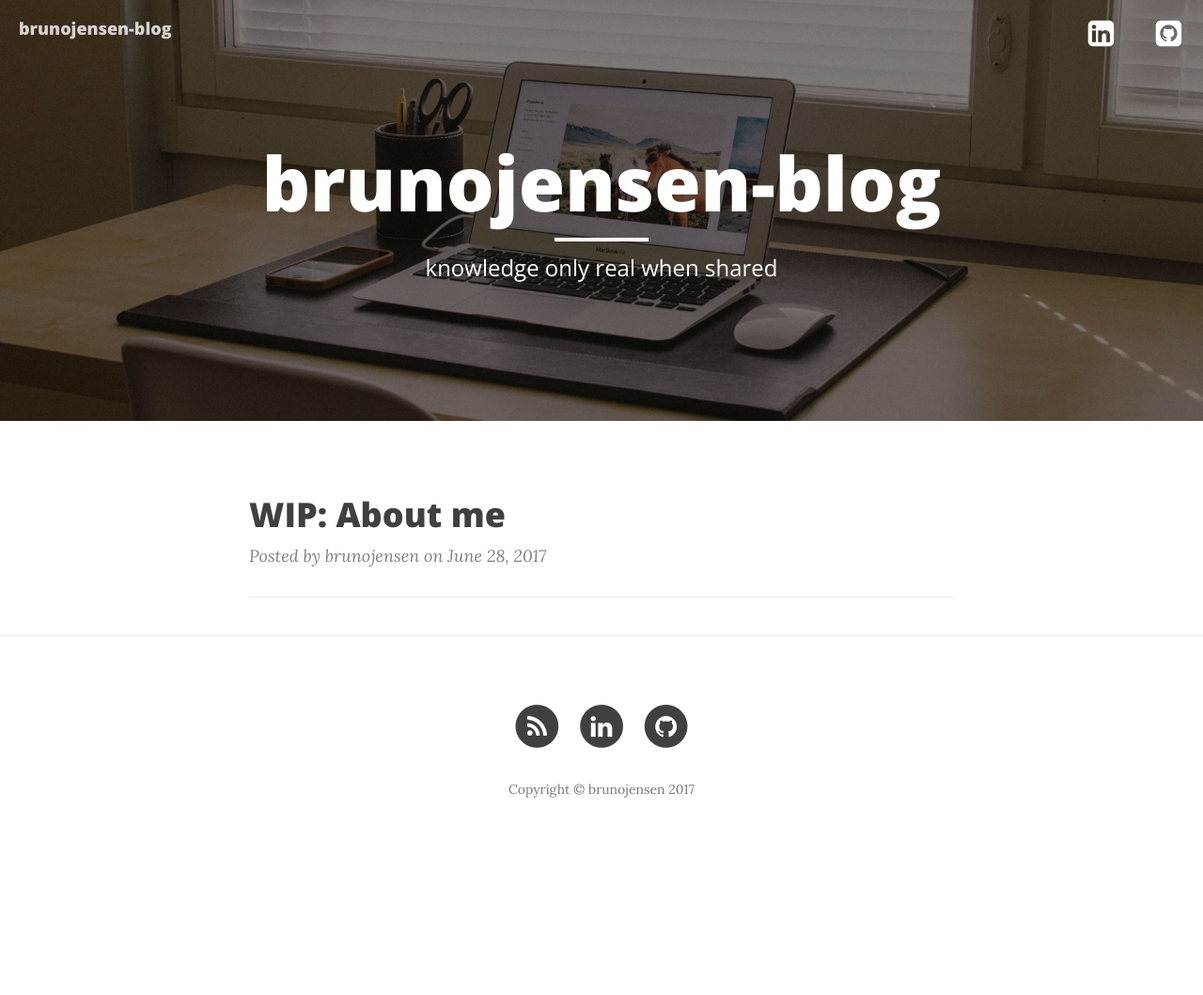
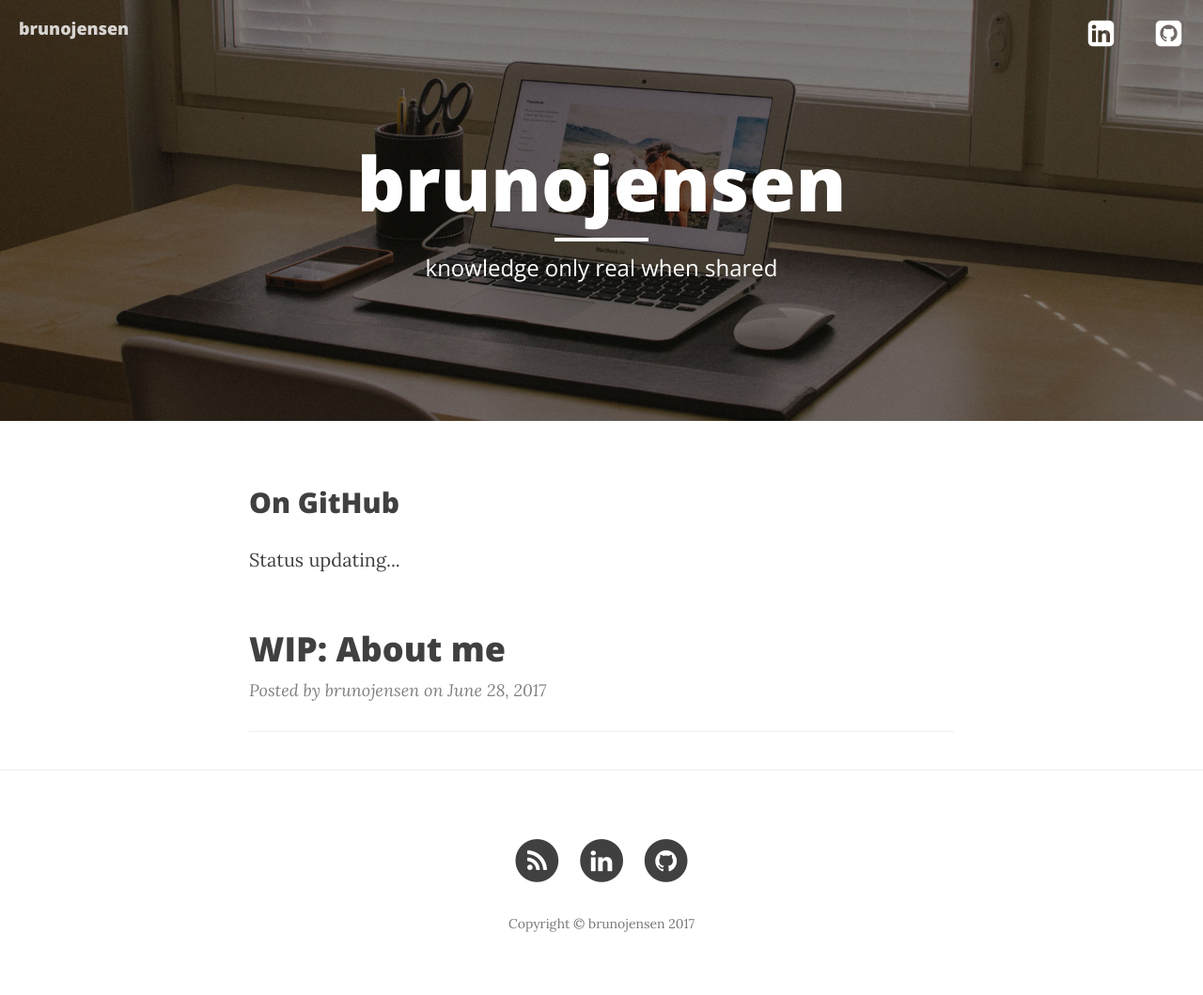
Before and after one commit to the-unknown-developer-podcast/the-unknown-developer-podcast.github.com, a Jekyll site: the page built from index.html, in a window 1280 px wide. Shown: the whole page at 94% size. Built offline with Jekyll 4.4.1, drawn with Linux system fonts in a browser that asks for light colours; nearby versions of some CDN libraries; the list of posts is cut into pages by our own code; before the commit the page ends 916 px from its top, so only the background shows below that.

Commit message:
Layout adjusts

```diff
--- a/_config.yml
+++ b/_config.yml
@@ -1,5 +1,5 @@
 # Site settings
-title: brunojensen-blog
+title: brunojensen
 header-img: img/home-bg.jpg
 email: ordead6@gmail.com
 copyright_name: brunojensen
@@ -8,6 +8,7 @@
 url: "http://brunojensen.github.oi"
 github_username:  brunojensen
 linkedin_username:  brunojensen
+show_profile_link: true
 #email_username:  ordead6@gmail.com
 
 # Google Analytics
--- a/_includes/footer.html
+++ b/_includes/footer.html
@@ -60,3 +60,25 @@
 </footer>
 <script src="{{ "/js/jquery.min.js " | prepend: site.baseurl }}"></script>
 <script src="{{ "/js/bootstrap.min.js " | prepend: site.baseurl }}"></script>
+<script type="text/javascript">
+// <!--
+    $.ajax({
+        type: "GET",
+        url: 'https://api.github.com/users/{{ site.github_username }}/repos',
+        dataType: 'json',
+        success: function(response) {
+            $("#gh_repos").empty();
+            if (response.length > 0) {
+                for(var i = 0; i < $(response).length && i < 6; i++)
+                {
+                    if(response[i].fork == false)
+                    $('#gh_repos').append('<span style="padding: 5px;">(<a href="' + response[i]['html_url'] + '">' + response[i]['name'] + '</a>)</span>');
+                }
+            }
+            else {
+                $('#gh_repos').html('<p>No public repositories.</p>');
+            }
+        }
+    });
+// -->
+</script>
--- a/_layouts/page.html
+++ b/_layouts/page.html
@@ -19,6 +19,16 @@
 
 <!-- Main Content -->
 <div class="container">
+    <div class="row">
+        <div class="col-lg-8 col-lg-offset-2 col-md-10 col-md-offset-1">
+            <div class="post-preview">
+                <h2>On GitHub</h2>
+                <div id="gh_repos">
+                    <p>Status updating...</p>
+                </div>
+            </div>
+        </div>
+    </div>
 	<div class="row">
 		<div class="col-lg-8 col-lg-offset-2 col-md-10 col-md-offset-1">
 			{{ content }}
```
Also changed, not shown: _posts/2017-11-18-about-me.markdown (renamed from _posts/2017-06-28-firstpost.markdown).
